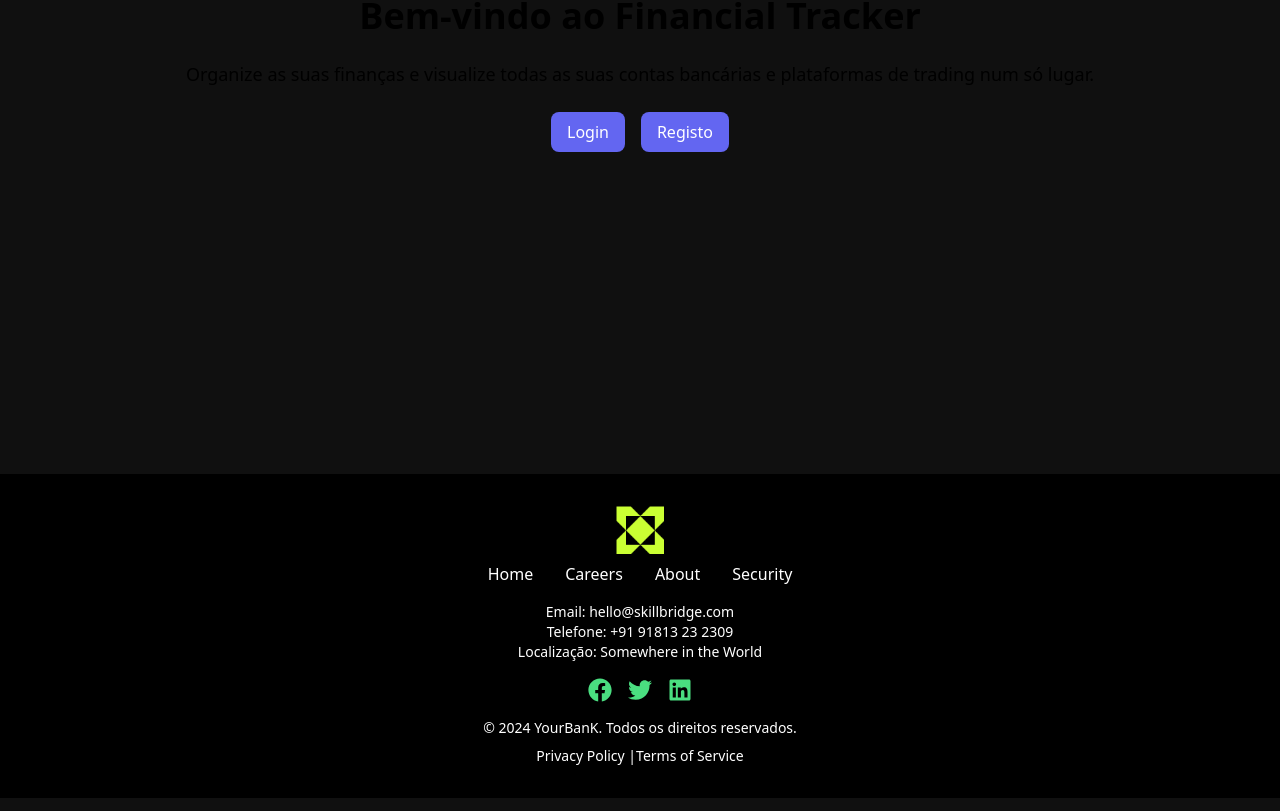
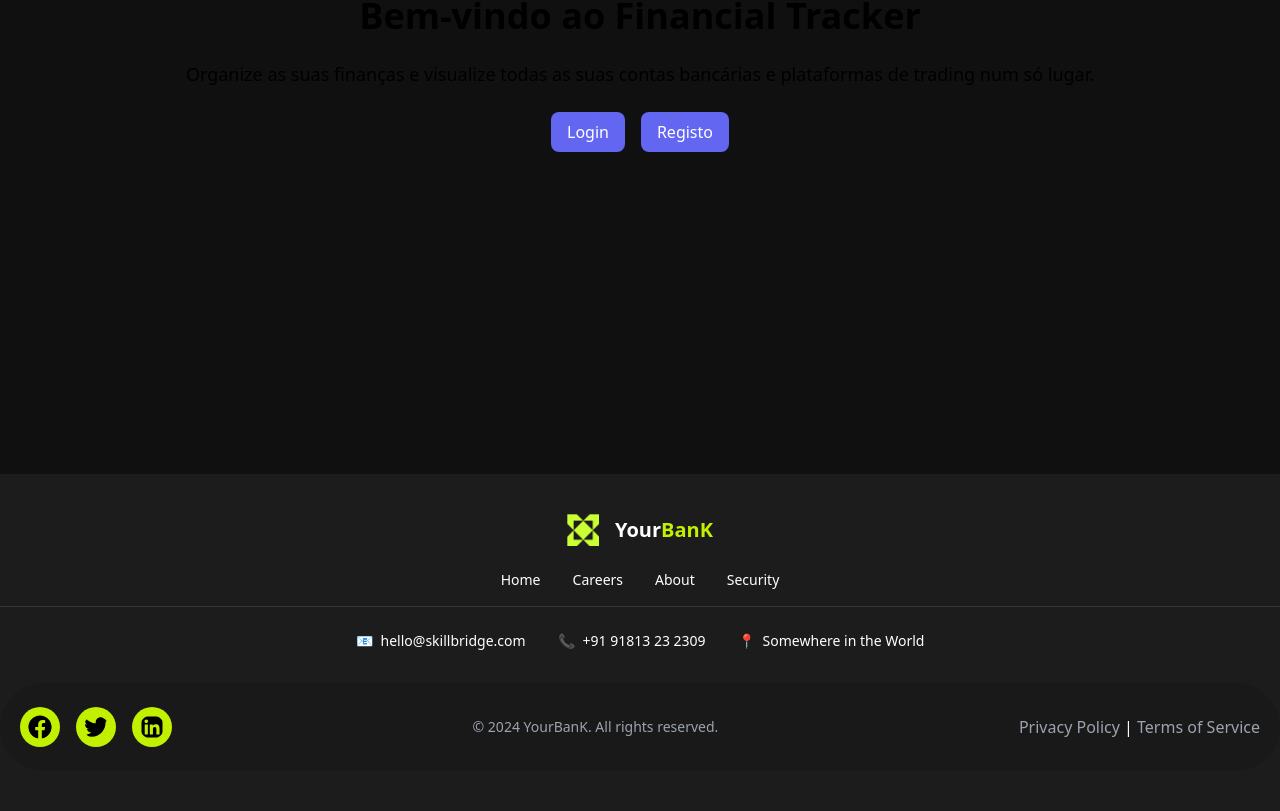
Before and after one commit to Dark1nessss/Financial-Tracker, a React (Create React App) app in the folder client/: page / in a window 1280 px wide. Shown: the part 422-1233 px from the top of the page. Built offline with nearby package versions, Linux system fonts and the light colour scheme.

Commit message:
Footer Update

```diff
--- a/client/src/components/Footer.js
+++ b/client/src/components/Footer.js
@@ -4,39 +4,53 @@ import { FaFacebook, FaTwitter, FaLinkedin } from 'react-icons/fa';
 
 function Footer() {
   return (
-    <footer className="bg-black text-white py-8">
+    <footer className="bg-[#1c1c1c] text-white py-10">
       <div className="container mx-auto text-center">
-        {/* Logotipo e Navegação */}
-        <div className="mb-4">
-          <img src="/logo.png" alt="YourBank Logo" className="h-12 mx-auto mb-2" />
-          <ul className="flex justify-center space-x-8">
-            <li><Link to="/">Home</Link></li>
-            <li><Link to="/careers">Careers</Link></li>
-            <li><Link to="/about">About</Link></li>
-            <li><Link to="/security">Security</Link></li>
-          </ul>
+        {/* Logo and Navigation */}
+        <div className="flex justify-center items-center mb-6 space-x-4">
+          <img
+            src="/logo.png"
+            alt="YourBank Logo"
+            className="h-8 transform transition-transform duration-300 hover:rotate-45"
+          />
+          <span className="text-xl font-bold text-white">Your<span className="text-xl font-bold text-[#C1F000]">BanK</span></span>
         </div>
 
-        {/* Informações de contacto */}
-        <div className="mb-4 text-sm">
-          <p>Email: hello@skillbridge.com</p>
-          <p>Telefone: +91 91813 23 2309</p>
-          <p>Localização: Somewhere in the World</p>
+        {/* Navigation Links */}
+        <ul className="flex justify-center space-x-8 text-sm mb-6 border-b border-[#333333] pb-4">
+          <li><Link to="/" className="hover:text-[#C1F000] transition-colors duration-300">Home</Link></li>
+          <li><Link to="/careers" className="hover:text-[#C1F000] transition-colors duration-300">Careers</Link></li>
+          <li><Link to="/about" className="hover:text-[#C1F000] transition-colors duration-300">About</Link></li>
+          <li><Link to="/security" className="hover:text-[#C1F000] transition-colors duration-300">Security</Link></li>
+        </ul>
+
+        {/* Contact Information */}
+        <div className="flex flex-col md:flex-row justify-center space-y-4 md:space-y-0 md:space-x-8 mb-8 text-sm">
+          <p className="flex items-center"><span className="text-[#C1F000] mr-2">📧</span> hello@skillbridge.com</p>
+          <p className="flex items-center"><span className="text-[#C1F000] mr-2">📞</span> +91 91813 23 2309</p>
+          <p className="flex items-center"><span className="text-[#C1F000] mr-2">📍</span> Somewhere in the World</p>
         </div>
 
-        {/* Ícones das Redes Sociais */}
-        <div className="flex justify-center space-x-4 mb-4">
-          <a href="https://facebook.com"><FaFacebook className="h-6 w-6 text-green-400" /></a>
-          <a href="https://twitter.com"><FaTwitter className="h-6 w-6 text-green-400" /></a>
-          <a href="https://linkedin.com"><FaLinkedin className="h-6 w-6 text-green-400" /></a>
+        {/* Social Media and Legal Links */}
+        <div className="bg-[#191919] py-6 rounded-full px-5">
+          <div className="container mx-auto flex justify-between items-center">
+            {/* Social Media Links on the Left */}
+            <div className="flex space-x-4">
+              <a href="https://facebook.com"><FaFacebook className="h-10 w-10 p-2 bg-[#C1F000] text-black rounded-full hover:scale-110 transform transition-transform duration-300" /></a>
+              <a href="https://twitter.com"><FaTwitter className="h-10 w-10 p-2 bg-[#C1F000] text-black rounded-full hover:scale-110 transform transition-transform duration-300" /></a>
+              <a href="https://linkedin.com"><FaLinkedin className="h-10 w-10 p-2 bg-[#C1F000] text-black rounded-full hover:scale-110 transform transition-transform duration-300" /></a>
+            </div>
+
+            {/* Reserved Rights in the Middle */}
+            <p className="text-sm text-center text-gray-400">&copy; 2024 YourBanK. All rights reserved.</p>
+
+            {/* Privacy Policy and Terms on the Right */}
+            <div className="text-right">
+              <Link to="/privacy-policy" className="text-gray-400 hover:text-[#C1F000] transition-colors duration-300">Privacy Policy</Link> |
+              <Link to="/terms-of-service" className="text-gray-400 hover:text-[#C1F000] transition-colors duration-300"> Terms of Service</Link>
+            </div>
+          </div>
         </div>
-
-        {/* Direitos Reservados e Links Legais */}
-        <p className="mb-2 text-sm">&copy; 2024 YourBanK. Todos os direitos reservados.</p>
-        <p className="text-sm">
-          <Link to="/privacy-policy" className="hover:underline">Privacy Policy</Link> |
-          <Link to="/terms-of-service" className="hover:underline">Terms of Service</Link>
-        </p>
       </div>
     </footer>
   );
--- a/client/src/components/Navbar.js
+++ b/client/src/components/Navbar.js
@@ -9,7 +9,7 @@ function Navbar() {
       {/* Logotipo */}
       <div className="flex items-center">
       <img src="/logo.png" alt="YourBank Logo" className="h-6 mr-4 transform transition-transform duration-300 hover:rotate-45" />
-        <span className="text-[#C1F000] text-2xl font-bold tracking-widest">YourBanK</span>
+        <span className="text-[#C1F000] text-2xl font-bold">Your<span className="text-white text-2xl font-bold">BanK</span></span>
       </div>
 
       {/* Ícone do Menu para Mobile */}
```
